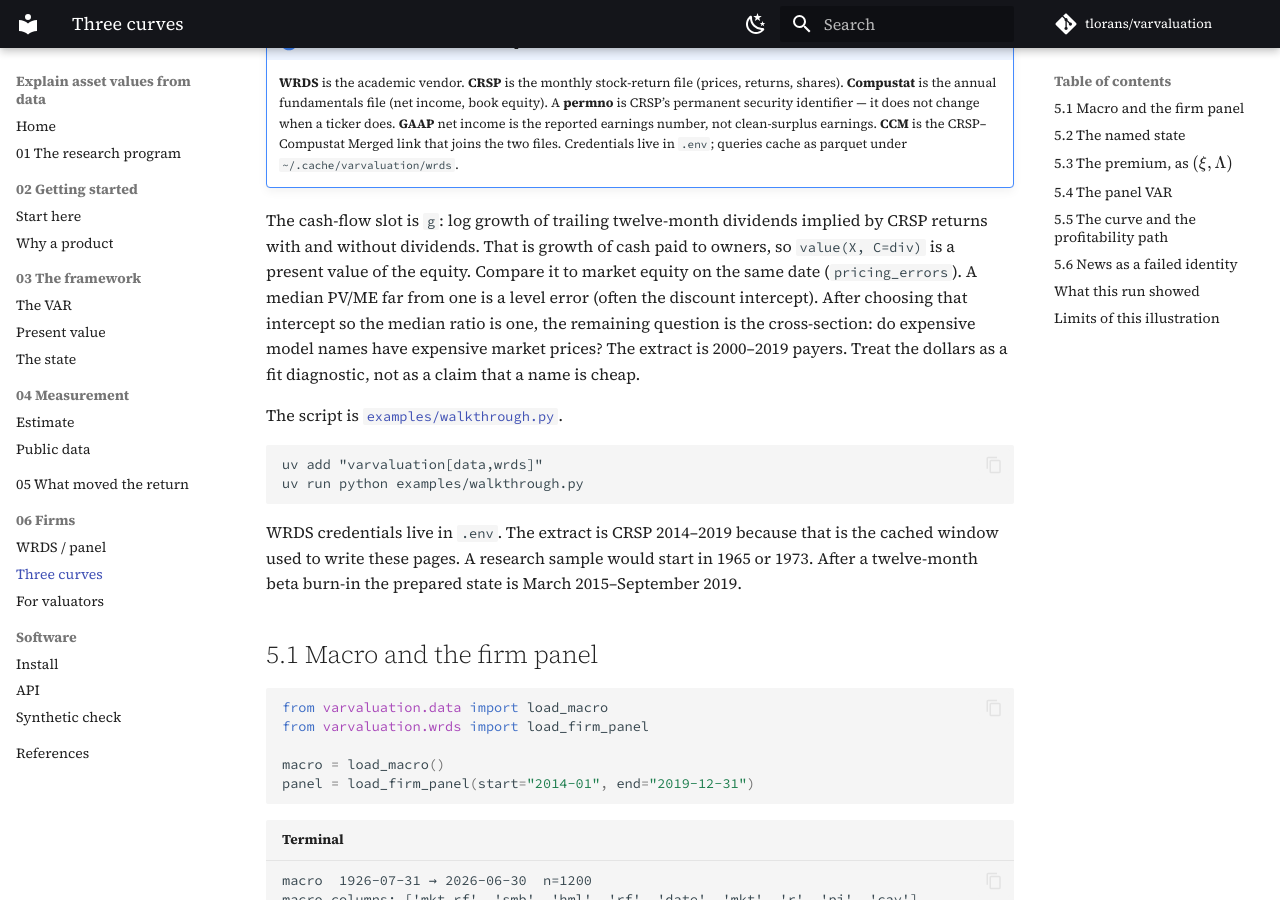
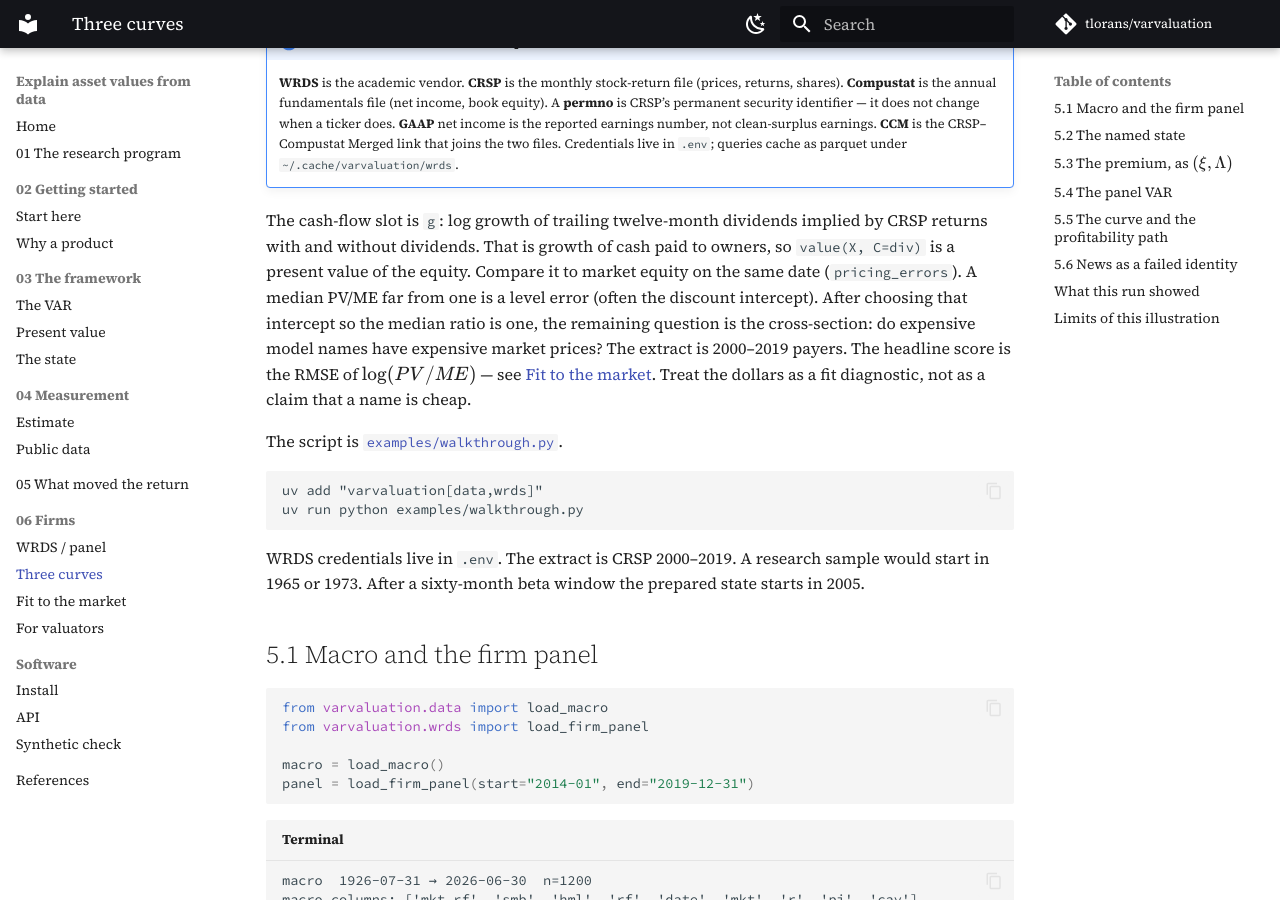
Before and after one commit to tlorans/varvaluation, an MkDocs documentation site: the page built from docs/guide/walkthrough.md, in a window 1280 px wide and 900 px high, scrolled down 357 px. Built offline with MkDocs 1.6.1 and Material for MkDocs 9.7.7, drawn with Linux system fonts in a browser that asks for light colours; comment, search, counter and statistics services are not loaded; some of the changed text lies outside the part shown.

Commit message:
docs: add the PV-vs-market RMSE diagnostic to the handbook

````diff
--- a/docs/guide/walkthrough.md
+++ b/docs/guide/walkthrough.md
@@ -28,8 +28,9 @@
 (often the discount intercept). After choosing that intercept so
 the median ratio is one, the remaining question is the
 cross-section: do expensive model names have expensive market
-prices? The extract is 2000–2019 payers. Treat the dollars as a
-fit diagnostic, not as a claim that a name is cheap.
+prices? The extract is 2000–2019 payers. The headline score is the RMSE of
+$\log(PV/ME)$ — see [Fit to the market](pricing.md). Treat the
+dollars as a fit diagnostic, not as a claim that a name is cheap.
 
 The script is
 [`examples/walkthrough.py`](https://github.com/tlorans/varvaluation/blob/main/examples/walkthrough.py).
@@ -39,10 +40,9 @@
 uv run python examples/walkthrough.py
 ```
 
-WRDS credentials live in `.env`. The extract is CRSP 2014–2019
-because that is the cached window used to write these pages. A
-research sample would start in 1965 or 1973. After a twelve-month
-beta burn-in the prepared state is March 2015–September 2019.
+WRDS credentials live in `.env`. The extract is CRSP 2000–2019.
+A research sample would start in 1965 or 1973. After a sixty-month
+beta window the prepared state starts in 2005.
 
 ## 5.1 Macro and the firm panel
 
--- a/mkdocs.yml
+++ b/mkdocs.yml
@@ -48,6 +48,7 @@
   - 06 Firms:
       - WRDS / panel: guide/wrds.md
       - Three curves: guide/walkthrough.md
+      - Fit to the market: guide/pricing.md
       - For valuators: guide/practice.md
   - Software:
       - Install: install.md
````
Also changed, not shown: docs/api.md (+12 -0 lines), docs/guide/practice.md (+5 -1 lines), docs/guide/pricing.md (added, +98 -0 lines), docs/index.md (+1 -1 lines).
